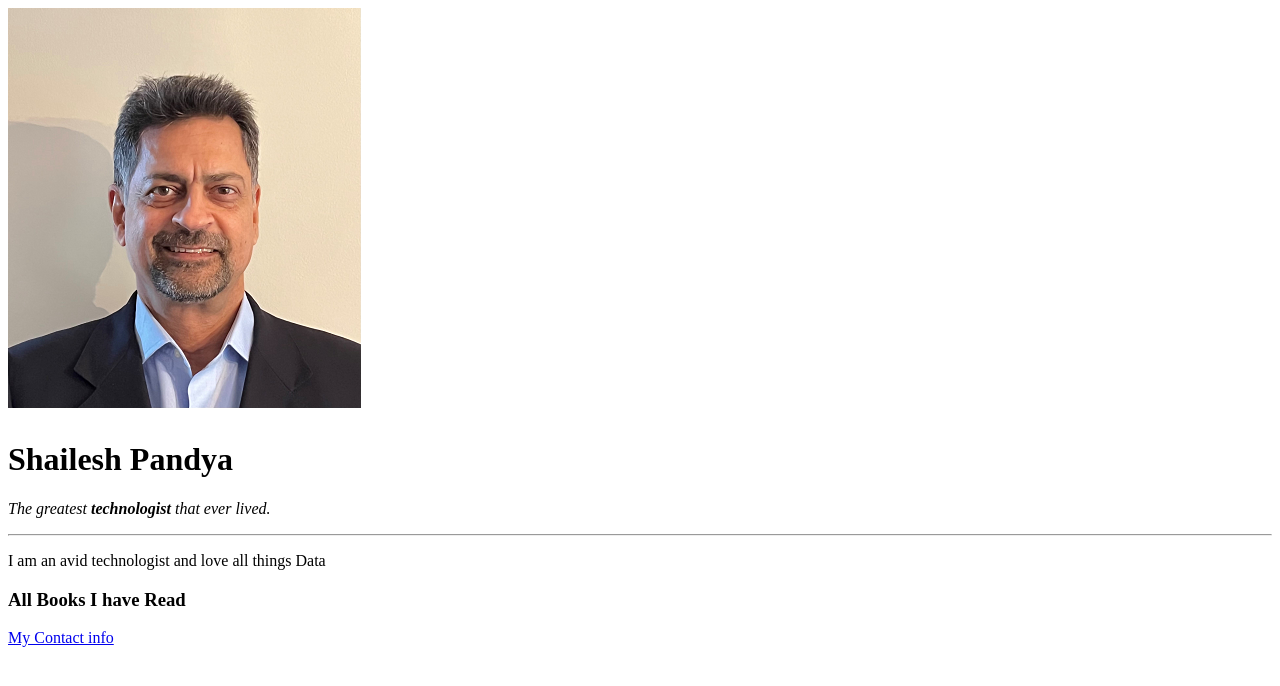
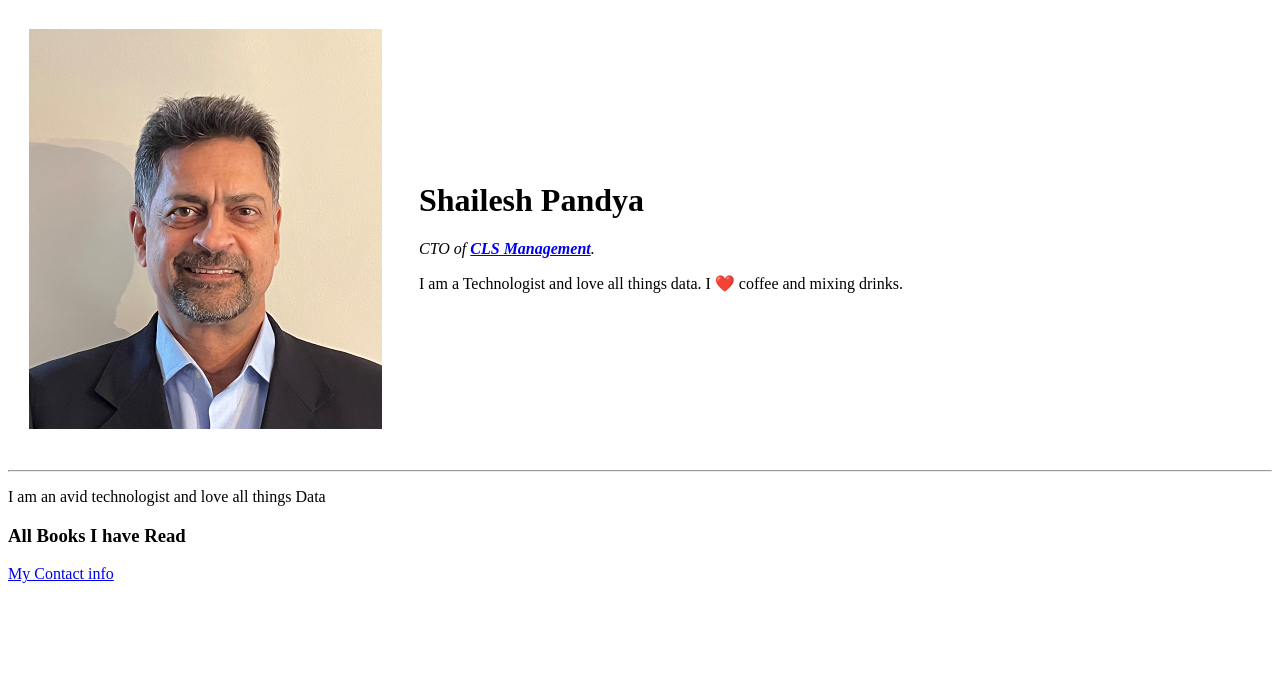
Before and after one commit to spandya4/cv, a plain HTML site: page index.html in a window 1280 px wide. Drawn offline with Linux system fonts and the light colour scheme.

Commit message:
Added table

```diff
--- a/index.html
+++ b/index.html
@@ -5,9 +5,14 @@
     <title>Shailesh's Personal Site</title>
   </head>
   <body>
-   <img src="ID_photo.png">
-   <h1>Shailesh Pandya</h1>
-   <p><em>The greatest <strong>technologist</strong> that ever lived.</em></p>
+   <table cellspacing="20">
+      <tr>
+        <td><img src="ID_photo.png" alt="Shailesh profile picture"></td>
+        <td><h1>Shailesh Pandya</h1>
+        <p><em>CTO of <strong><a href="https://clsmgmt.com/">CLS Management</a></strong>.</em></p>
+        <p>I am a Technologist and love all things data. I ❤️ coffee and mixing drinks.</p></td>
+      </tr>
+    </table>
    <hr>
    <p>I am an avid technologist and love all things Data</p>
    <h3>All Books I have Read</h3>
```
